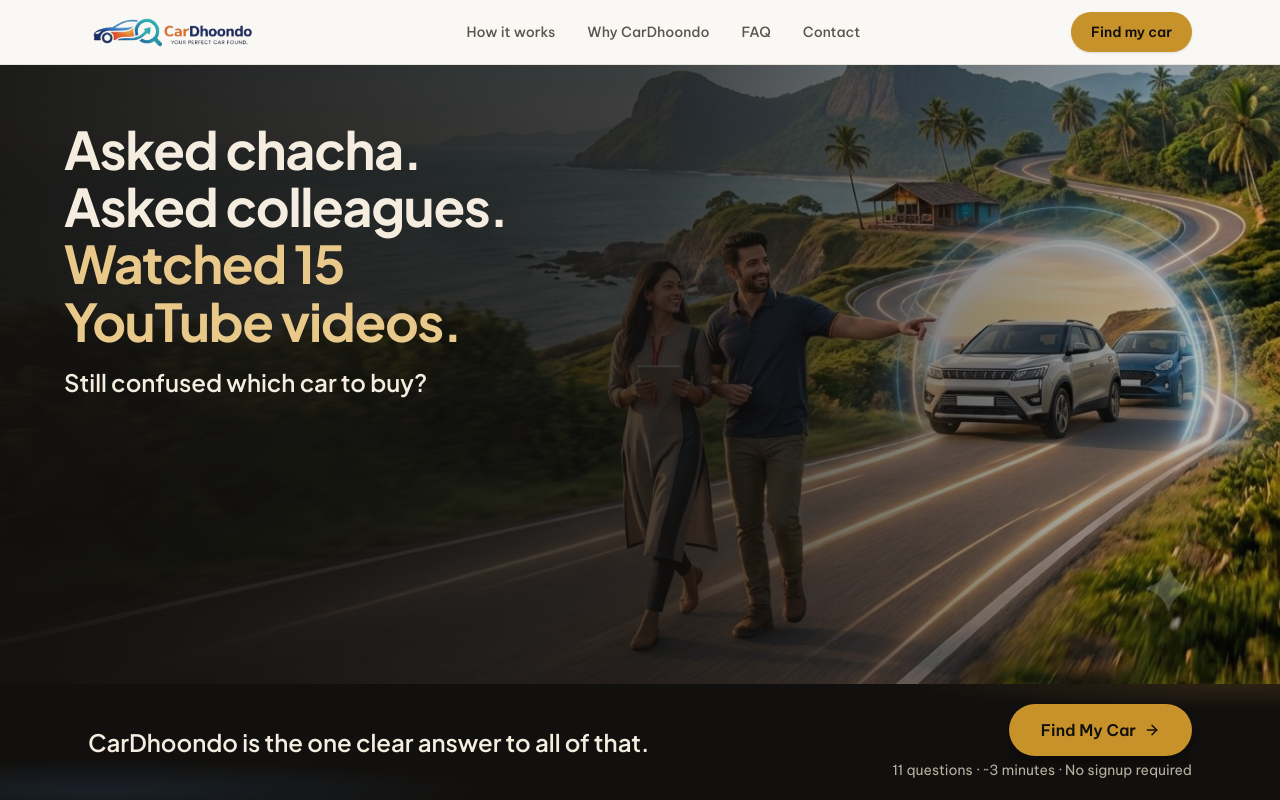
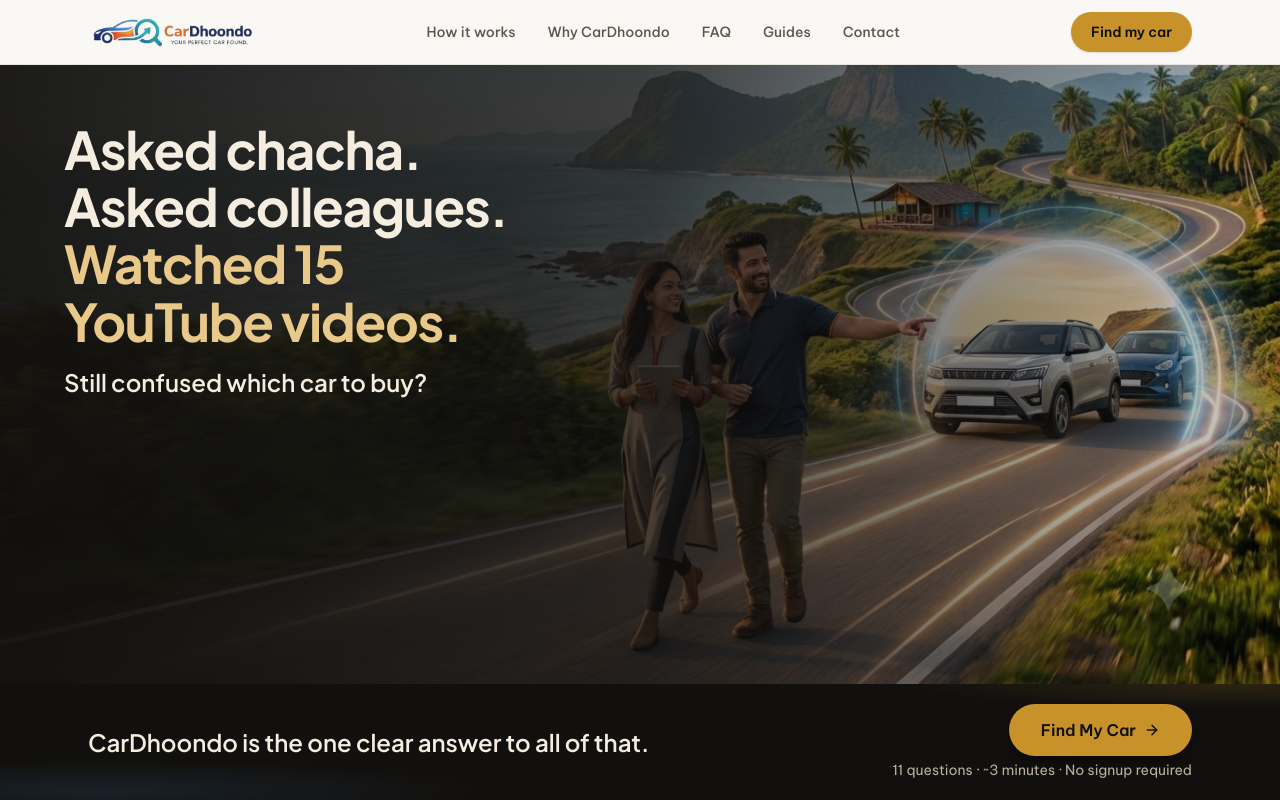
Before and after one commit to aktayal1994/cardhoondo, a Next.js app: page / in a window 1280 px wide. Shown: the top 800 px of the page. Built offline with nearby package versions, Linux system fonts and the light colour scheme.

Commit message:
Add Guides link to homepage nav
The new /guides section had no link back from the homepage -- only
reachable by direct URL or search engines.

```diff
--- a/components/LandingScreen.tsx
+++ b/components/LandingScreen.tsx
@@ -1,6 +1,7 @@
 "use client";
 
 import Image from "next/image";
+import Link from "next/link";
 import {
   ShieldCheck,
   Ban,
@@ -87,6 +88,9 @@
           <a href="#faq" className="transition hover:text-ink">
             FAQ
           </a>
+          <Link href="/guides" className="transition hover:text-ink">
+            Guides
+          </Link>
           <a href="#contact" className="transition hover:text-ink">
             Contact
           </a>
```
